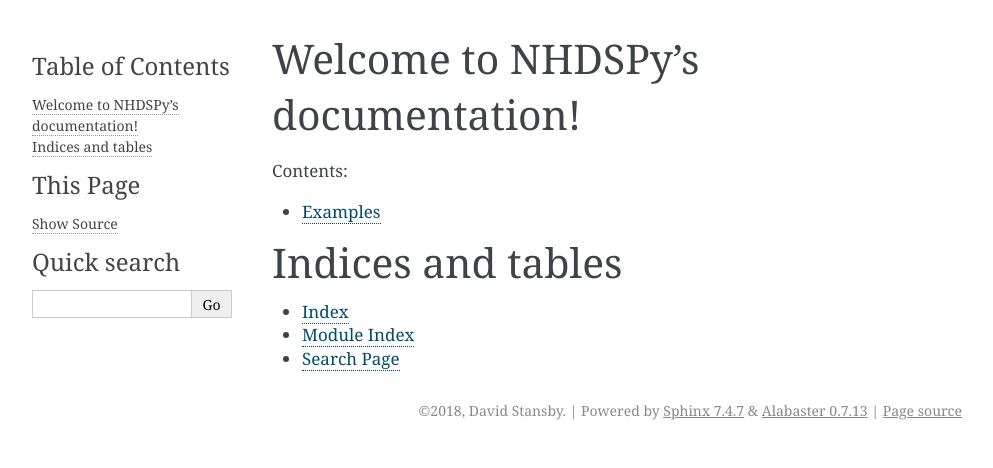
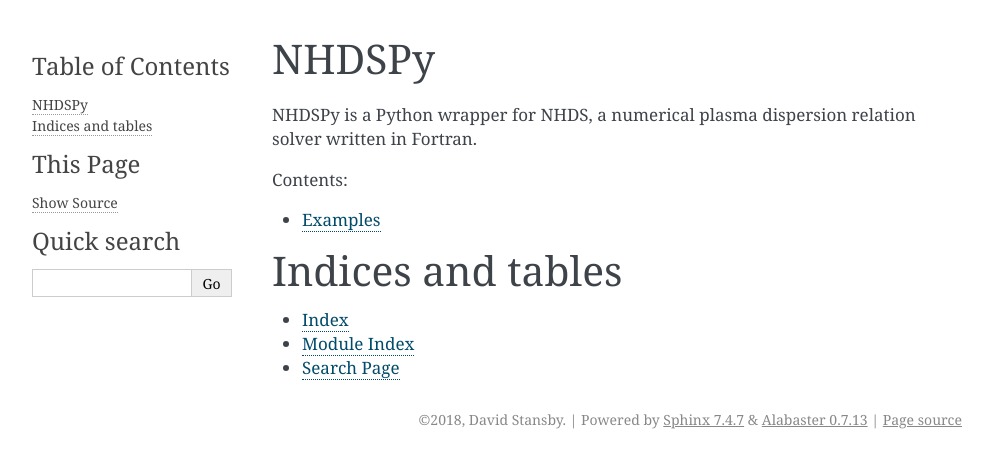
Before and after one commit to dstansby/nhdspy, a Sphinx documentation site: the page built from doc/source/index.rst, in a window 1280 px wide. Shown: the top 468 px of the page, without its empty margins (148-1141 px from the left). Built offline with Sphinx 7.4.7, drawn with Linux system fonts in a browser that asks for light colours.

Commit message:
Add introduction blurb

```diff
--- a/doc/source/index.rst
+++ b/doc/source/index.rst
@@ -1,5 +1,8 @@
-Welcome to NHDSPy's documentation!
-==================================
+NHDSPy
+======
+
+NHDSPy is a Python wrapper for NHDS, a numerical plasma dispersion relation
+solver written in Fortran.
 
 .. toctree::
    :maxdepth: 2
```
